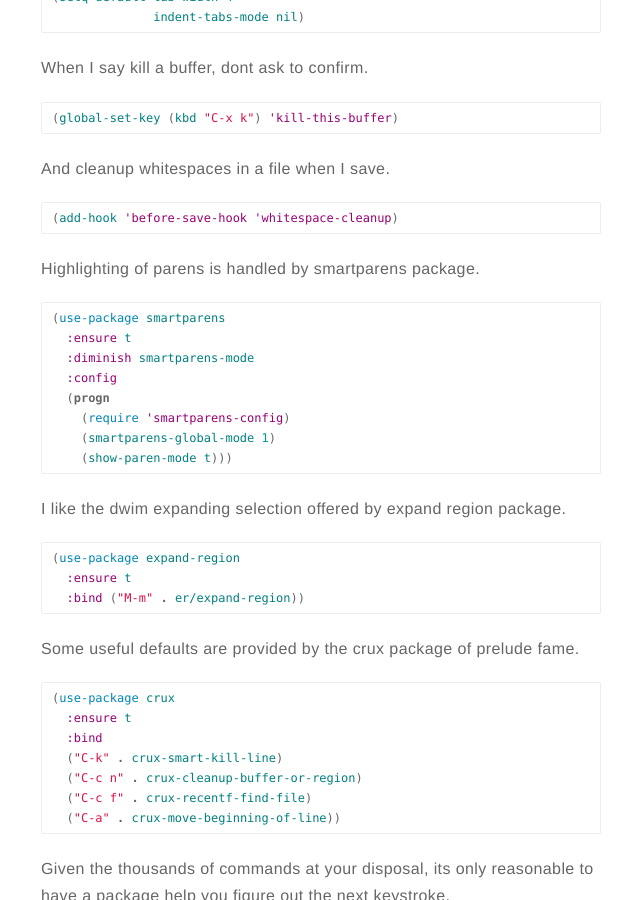
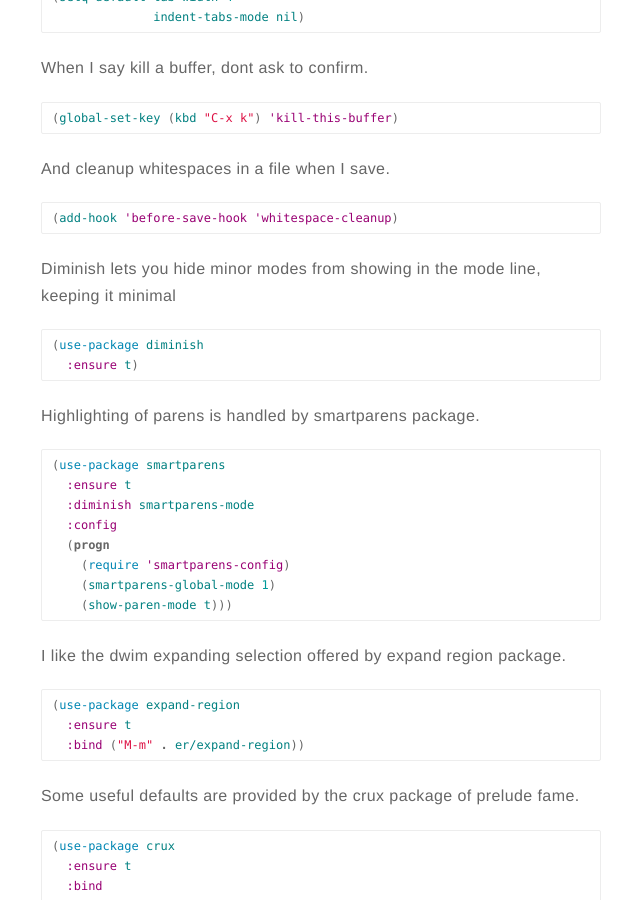
Before and after one commit to gamedolphin/gamedolphin.old.github.com, a Jekyll site: the page built from _posts/2019-05-11-my-minimal-emacs-setup.markdown, in a window 1280 px wide and 900 px high, scrolled down 3312 px. Shown: the whole window, without its empty margins (319-959 px from the left). Built offline with Jekyll 4.4.1, drawn with Linux system fonts in a browser that asks for light colours; comment, search, counter and statistics services are not loaded.

Commit message:
Add diminish

```diff
--- a/_posts/2019-05-11-my-minimal-emacs-setup.markdown
+++ b/_posts/2019-05-11-my-minimal-emacs-setup.markdown
@@ -173,6 +173,13 @@ And cleanup whitespaces in a file when I save.
 (add-hook 'before-save-hook 'whitespace-cleanup)
 {% endhighlight %}
 
+Diminish lets you hide minor modes from showing in the mode line, keeping it minimal
+{% highlight elisp %}
+(use-package diminish
+  :ensure t)
+{% endhighlight %}
+
+
 Highlighting of parens is handled by smartparens package.
 
 {% highlight elisp %}
```
